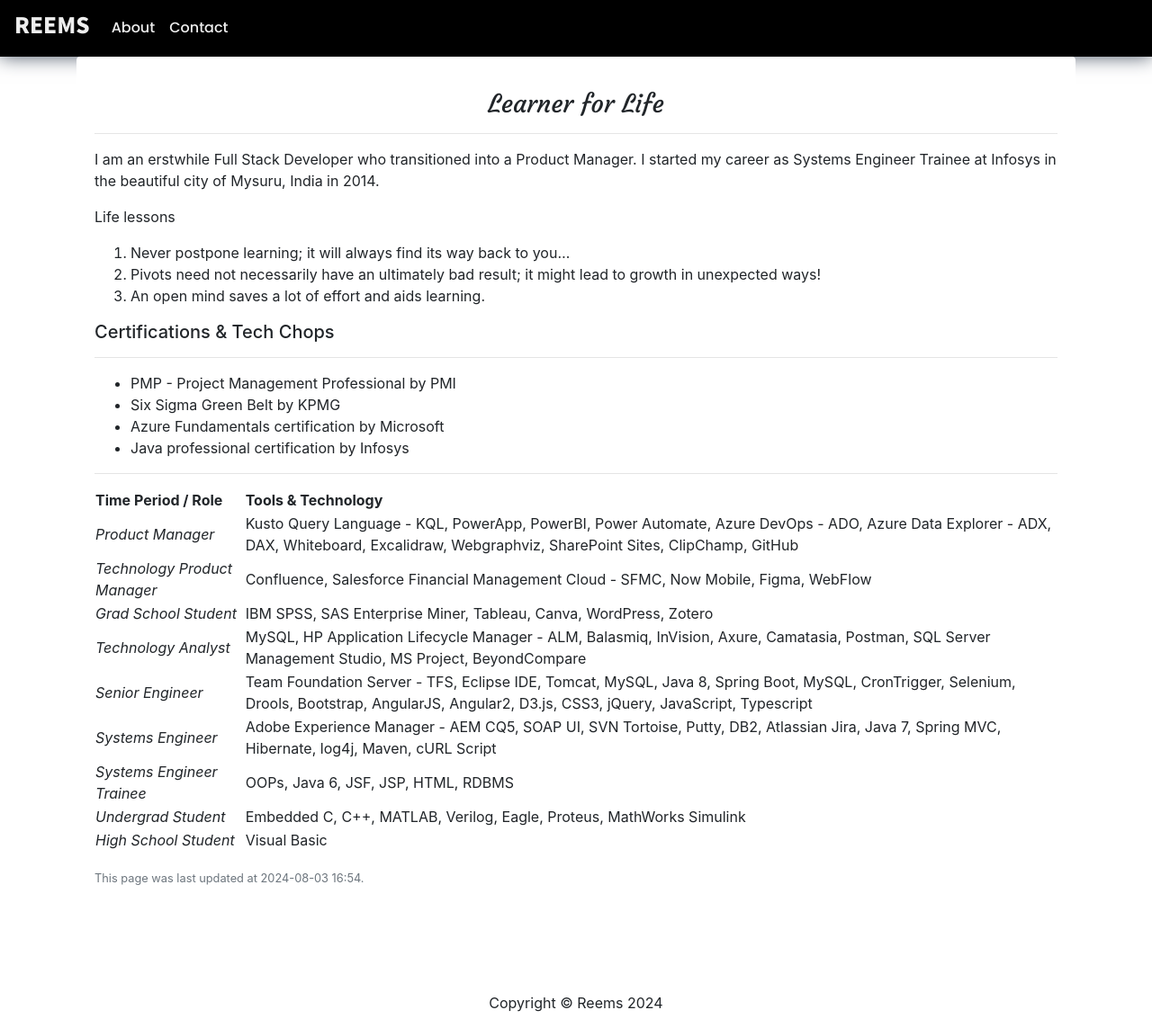
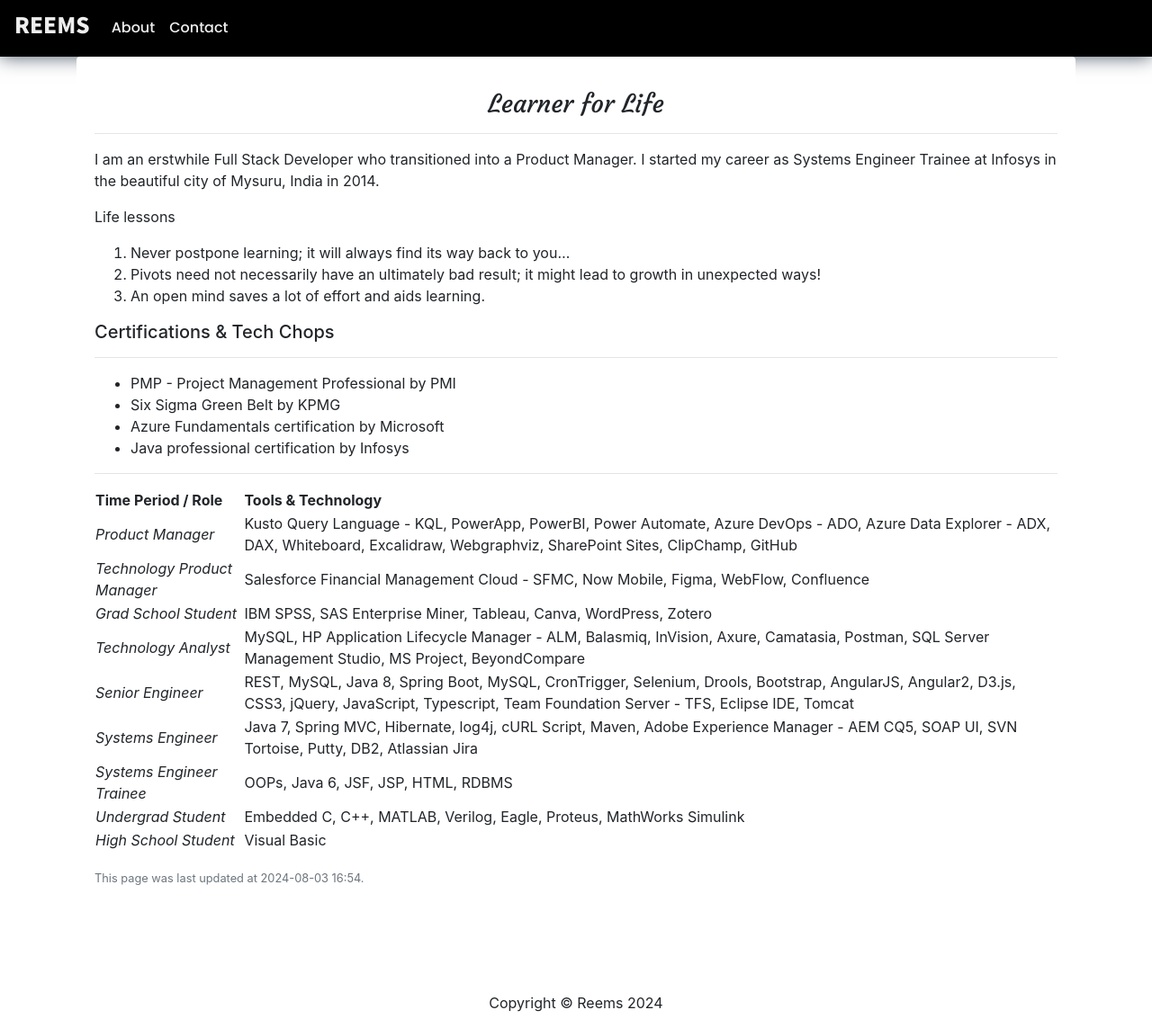
Before and after one commit to reemstk/reemstk.github.io, a Jekyll site: the page built from pages/about.md, in a window 1280 px wide. Shown: the whole page at 90% size. Built offline with Jekyll 4.4.1, drawn with Linux system fonts in a browser that asks for light colours; nearby versions of some CDN libraries; comment, search, counter and statistics services are not loaded.

Commit message:
Update about.md

```diff
--- a/pages/about.md
+++ b/pages/about.md
@@ -29,11 +29,11 @@
 | Time Period / Role | Tools & Technology |
 |-------------|--------------------|
 |_Product Manager_| Kusto Query Language - KQL, PowerApp, PowerBI, Power Automate, Azure DevOps - ADO, Azure Data Explorer - ADX, DAX, Whiteboard, Excalidraw, Webgraphviz, SharePoint Sites, ClipChamp, GitHub |
-|_Technology Product Manager_| Confluence, Salesforce Financial Management Cloud - SFMC, Now Mobile, Figma, WebFlow|
+|_Technology Product Manager_| Salesforce Financial Management Cloud - SFMC, Now Mobile, Figma, WebFlow, Confluence |
 |_Grad School Student_| IBM SPSS, SAS Enterprise Miner, Tableau, Canva, WordPress, Zotero |
 |_Technology Analyst_| MySQL, HP Application Lifecycle Manager - ALM, Balasmiq, InVision, Axure, Camatasia, Postman, SQL Server Management Studio, MS Project, BeyondCompare |
-|_Senior Engineer_| Team Foundation Server - TFS, Eclipse IDE, Tomcat, MySQL, Java 8, Spring Boot, MySQL, CronTrigger, Selenium, Drools, Bootstrap, AngularJS, Angular2, D3.js, CSS3, jQuery, JavaScript, Typescript |
-|_Systems Engineer_| Adobe Experience Manager - AEM CQ5, SOAP UI, SVN Tortoise, Putty, DB2, Atlassian Jira, Java 7, Spring MVC, Hibernate, log4j, Maven, cURL Script|
+|_Senior Engineer_| REST, MySQL, Java 8, Spring Boot, MySQL, CronTrigger, Selenium, Drools, Bootstrap, AngularJS, Angular2, D3.js, CSS3, jQuery, JavaScript, Typescript, Team Foundation Server - TFS, Eclipse IDE, Tomcat |
+|_Systems Engineer_| Java 7, Spring MVC, Hibernate, log4j, cURL Script, Maven, Adobe Experience Manager - AEM CQ5, SOAP UI, SVN Tortoise, Putty, DB2, Atlassian Jira |
 |_Systems Engineer Trainee_| OOPs, Java 6, JSF, JSP, HTML, RDBMS |
 |_Undergrad Student_| Embedded C, C++, MATLAB, Verilog, Eagle, Proteus, MathWorks Simulink |
 |_High School Student_| Visual Basic |
```
